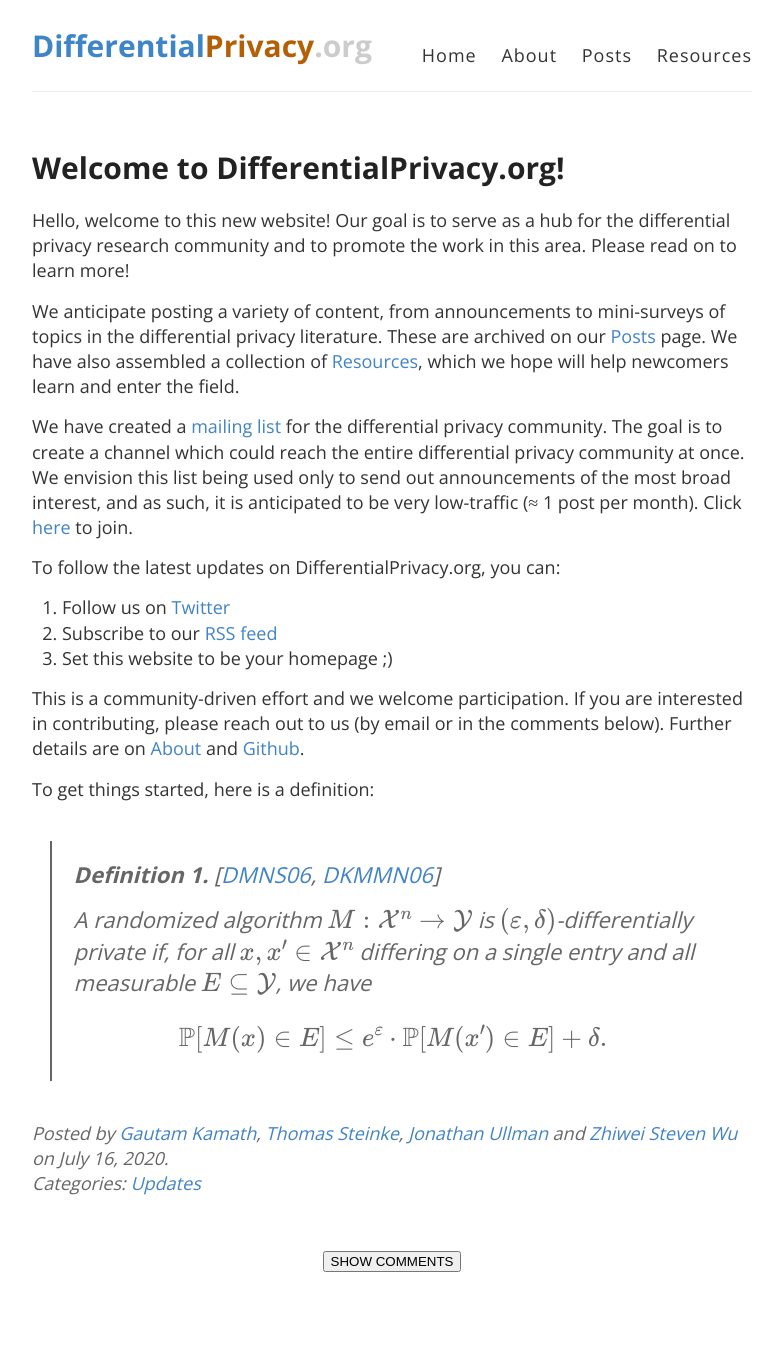
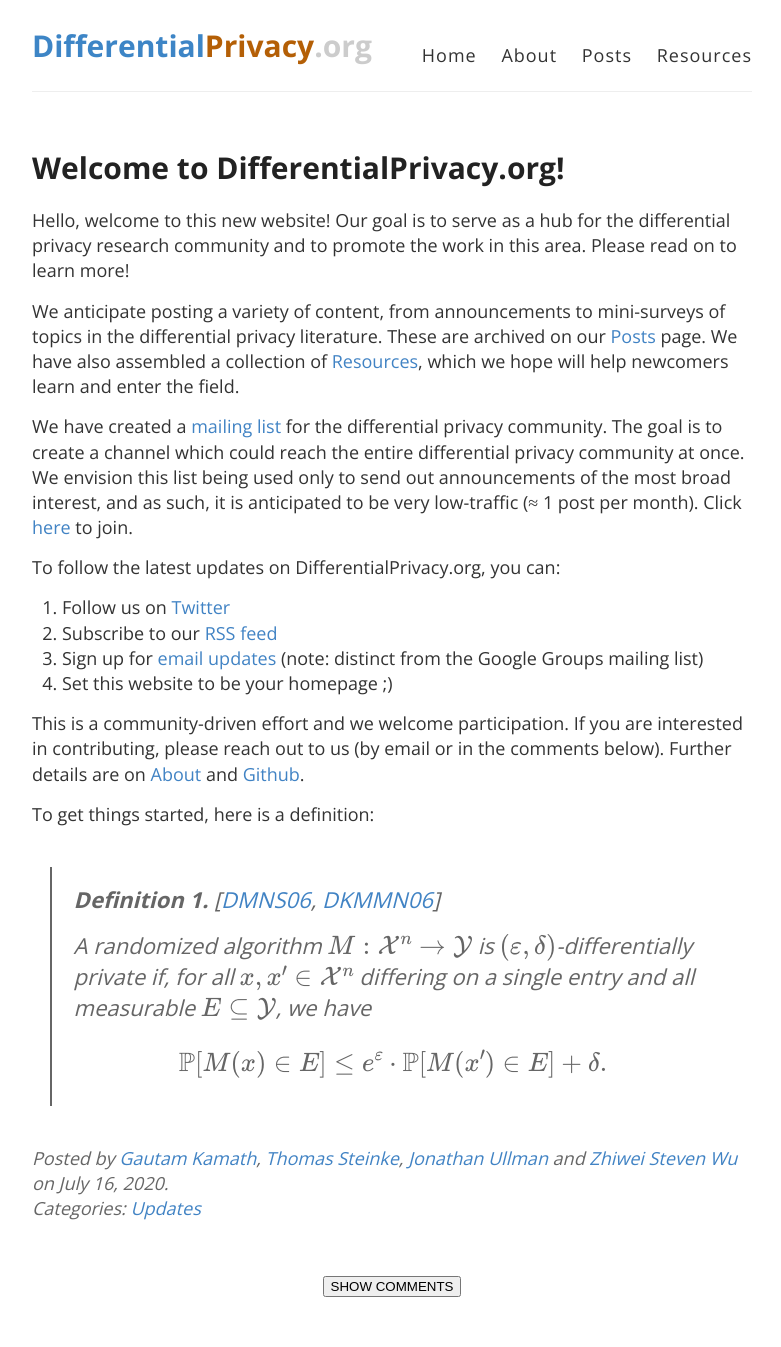
Before and after one commit to differentialprivacy/differentialprivacy, a Jekyll site: the page built from _posts/2020-07-16-welcome.md, in a window 1280 px wide. Shown: the whole page, without its empty margins (248-1029 px from the left). Built offline with Jekyll 4.4.1, drawn with Linux system fonts in a browser that asks for light colours; before the commit the page ends 1322 px from its top, so only the background shows below that.

Commit message:
Added Feedburner

```diff
--- a/_posts/2020-07-16-welcome.md
+++ b/_posts/2020-07-16-welcome.md
@@ -24,7 +24,8 @@ Click [here](https://groups.google.com/forum/#!forum/differential-privacy-org/jo
 To follow the latest updates on DifferentialPrivacy.org, you can:
 1. Follow us on [Twitter](https://twitter.com/DiffPriv)
 2. Subscribe to our [RSS feed](https://differentialprivacy.org/feed.xml)
-3. Set this website to be your homepage ;)
+3. Sign up for [email updates](https://feedburner.google.com/fb/a/mailverify?uri=DifferentialPrivacy) (note: distinct from the Google Groups mailing list)
+4. Set this website to be your homepage ;)
 
 This is a community-driven effort and we welcome participation.
 If you are interested in contributing, please reach out to us (by email or in the comments below).
```
Also changed, not shown: other parts of _posts/2020-07-16-welcome.md (+1 -1 lines).
